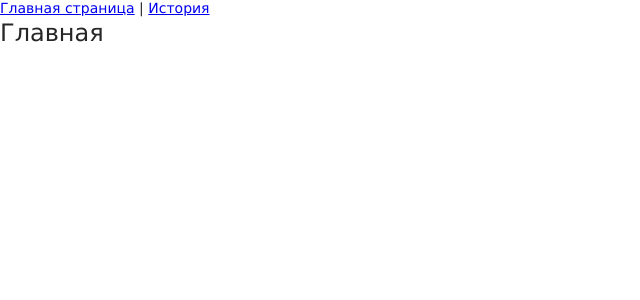
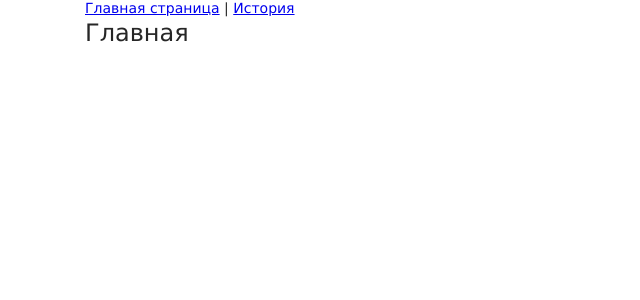
Before and after one commit to leaderdsn/vue-app, a Vue app: page / in a window 1280 px wide. Shown: the top 300 px of the page, without its empty margins (0-640 px from the left). Built offline with nearby package versions, Linux system fonts and the light colour scheme.

Commit message:
took the router-link to the navbar

```diff
--- a/src/App.vue
+++ b/src/App.vue
@@ -1,9 +1,16 @@
 <template>
   <div id="app">
-    <div id="nav">
-      <router-link to="/">Главная страница</router-link> |
-      <router-link to="/history">История</router-link>
+    <div class="wrapper">
+      <navbar />
+      <router-view />
     </div>
-    <router-view/>
   </div>
 </template>
+
+<script>
+import Navbar from '@/components/Navbar'
+
+export default {
+  components: { Navbar }
+}
+</script>
```
